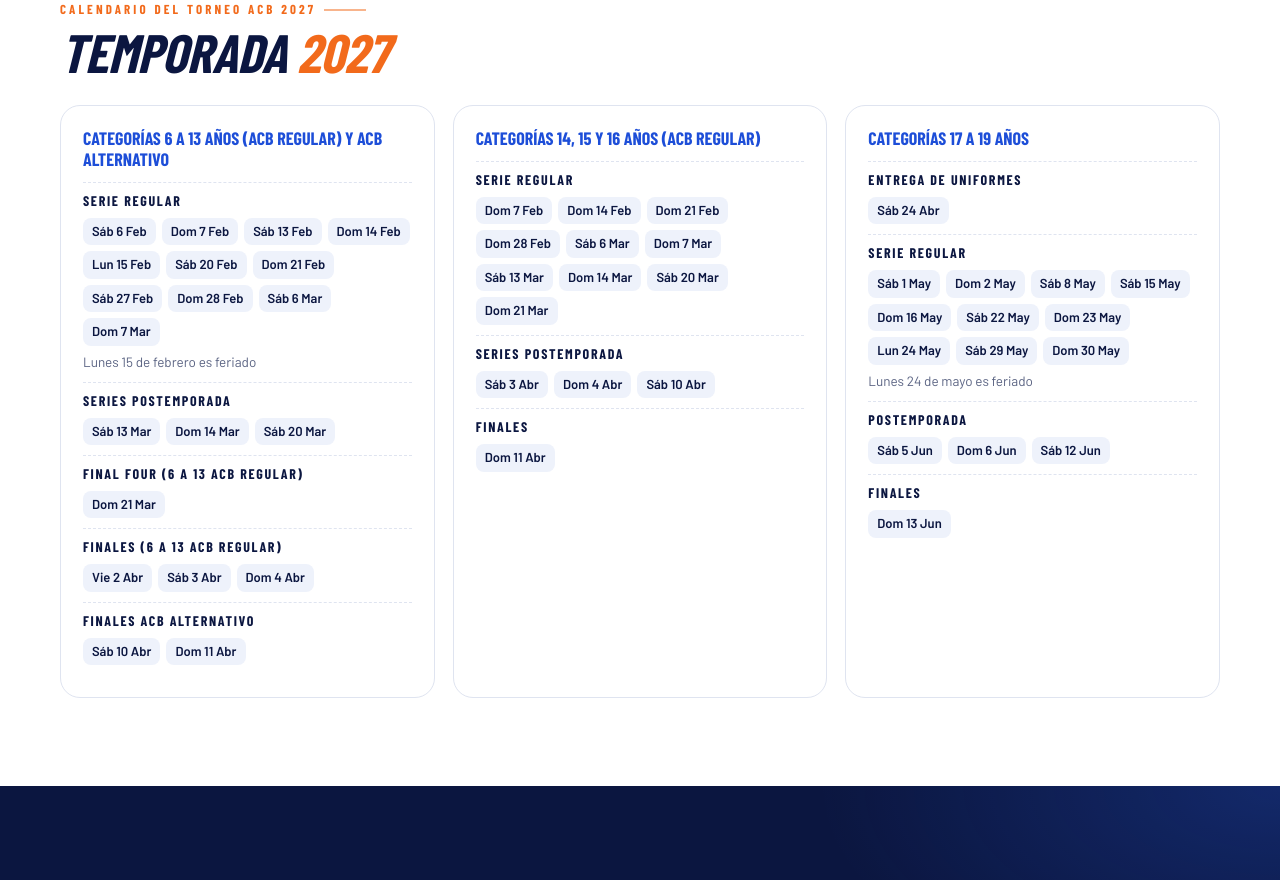
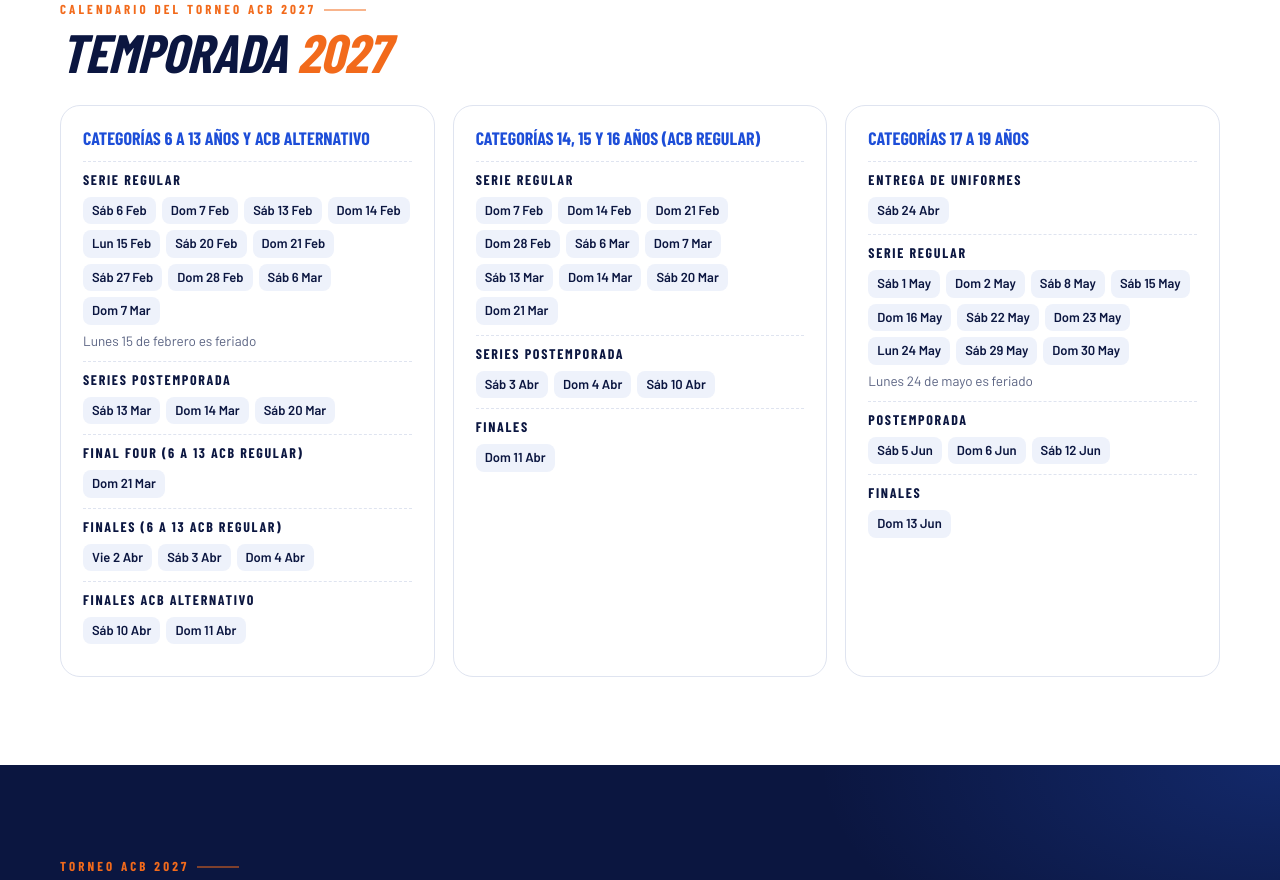
Before and after one commit to bambidlc/basketball-pbo-scoreboard, a React (Vite) app in the folder acb-portal/: page / in a window 1280 px wide. Shown: the part 4760-5640 px from the top of the page. Built offline with nearby package versions, Linux system fonts and the light colour scheme; a web font is replaced by a local one.

Commit message:
Remove ACB Regular parenthetical from 6 to 13 calendar heading

```diff
--- a/acb-portal/shared/tournament.js
+++ b/acb-portal/shared/tournament.js
@@ -154,7 +154,7 @@ export const KEY_DATES = [
 /** Season calendar, grouped the way the official document groups it. */
 export const CALENDAR = [
   {
-    group: "Categorías 6 a 13 años (ACB Regular) y ACB Alternativo",
+    group: "Categorías 6 a 13 años y ACB Alternativo",
     phases: [
       { phase: "Serie regular", dates: ["2027-02-06", "2027-02-07", "2027-02-13", "2027-02-14", "2027-02-15", "2027-02-20", "2027-02-21", "2027-02-27", "2027-02-28", "2027-03-06", "2027-03-07"], note: "Lunes 15 de febrero es feriado" },
       { phase: "Series postemporada", dates: ["2027-03-13", "2027-03-14", "2027-03-20"] },
```
